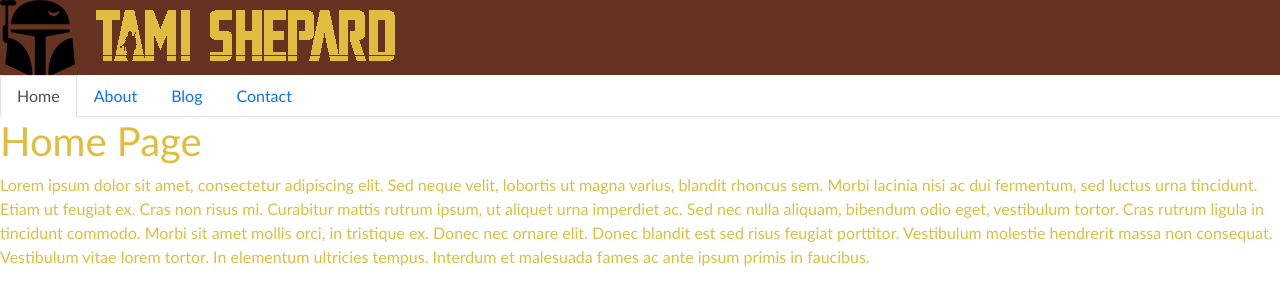
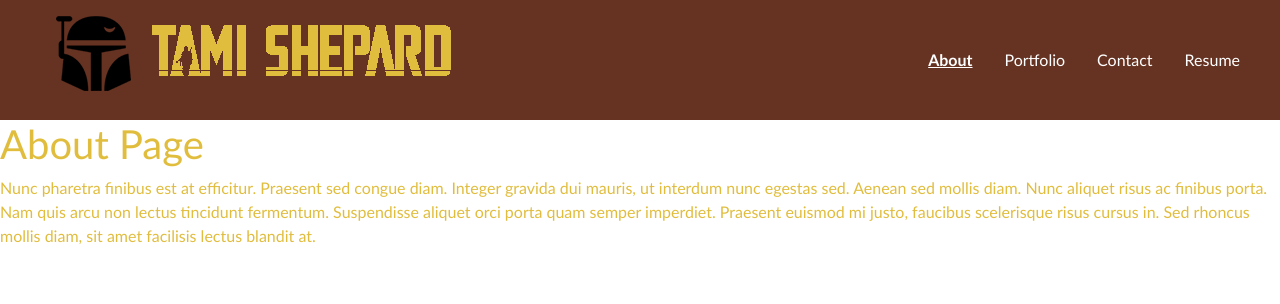
Before and after one commit to Fett-Boba/week20-portfolio, a React (Create React App) app: page / in a window 1280 px wide. Shown: the top 304 px of the page. Built offline with nearby package versions, Linux system fonts and the light colour scheme.

Commit message:
Get the navbar working

```diff
--- a/src/App.css
+++ b/src/App.css
@@ -6,63 +6,7 @@ html {
      scroll-behavior: smooth;
 }
 
-.bg-green {
-     background-color: #587059;
+.active {
+     font-weight: bolder;
+     text-decoration: underline;
 }
-
-.bg-red {
-     background-color: #663322;
-}
-
-.bg-yellow {
-     background-color: #bb8855;
-}
-
-.active {
-     background-color: #587059;
-}
-
-.nav-tabs .nav-item.show .nav-link,
-.nav-tabs .nav-link.active {
-     color: white;
-     background-color: #587059;
-     border-color: #587059;
-}
-
-.nav-tabs {
-     border-bottom: 0px;
-}
-
-.nav-link {
-     color: white;
-}
-
-.card {
-     border: 0px;
-}
-
-.rounded-corners {
-     border-radius: 25px;
-}
-
- a {
-      color: white;
- }
-
- a:hover {
-      color: darkgrey;
- }
-
-.icon-color {
-     color:#e1bd3e;
-}
-
-.menu-tab:hover {
-     background-color:#587059;
-     color:white;
- }
-
-.menu-tab:active {
-       background-color:#000;
-       color:white;
- }
--- a/src/App.js
+++ b/src/App.js
@@ -1,7 +1,7 @@
 import React from "react";
-import { } from './App.css';
-
 import PortfolioContainer from "./components/PortfolioContainer";
+import 'bootstrap/dist/css/bootstrap.min.css';
+import { } from "./App.css";
 
 const App = () => <PortfolioContainer />;
 
--- /dev/null
+++ b/src/components/Header.css
@@ -0,0 +1,15 @@
+.bg-red {
+     background-color: #663322;
+}
+
+.navbar a {
+     color: white;
+}
+
+.navbar a:hover {
+     color: darkgray;
+}
+
+.navbar a:visited {
+     color: white;
+}
--- a/src/components/Header.js
+++ b/src/components/Header.js
@@ -1,18 +1,34 @@
 import boba from "../img/bobaThumbnail75x75.png";
 import me from "../img/meDarkYellow.png";
+import { } from "./Header.css";
 
-export default function Header() {
+export default function Header({ currentPage, handlePageChange }) {
      return (
-          // <header>
-          //      <h1>Tami Shepard</h1>
-          // </header>
+          <header className="row bg-red">
 
-          <header className="row bg-red">
-               <div className="col-md-9 align-self-center">
-                    <img src={boba} />
-                    <img src={me} />
-               </div>
+               <nav className="navbar navbar-light bg-red">
+                    <div className="container-fluid">
+                         <ul className="navbar-brand">
+                              <img src={boba} className="d-inline-block align-text-top" alt="" />
+                              <img src={me} className="d-inline-block align-text-top" alt="" />
+                         </ul>
+                         <ul className="nav justify-content-end">
+                              <li className="nav-item">
+                                   <a href="#about" onClick={() => handlePageChange('About')} className={currentPage === 'About' ? 'nav-link active' : 'nav-link'}>About</a>
+                              </li>
+                              <li className="nav-item">
+                                   <a href="#portfolio" onClick={() => handlePageChange('Portfolio')} className={currentPage === 'Portfolio' ? 'nav-link active' : 'nav-link'}>Portfolio</a>
+                              </li>
+                              <li className="nav-item">
+                                   <a href="#contact" onClick={() => handlePageChange('Contact')} className={currentPage === 'Contact' ? 'nav-link active' : 'nav-link'}>Contact</a>
+                              </li>
+                              <li className="nav-item">
+                                   <a href="#resume" onClick={() => handlePageChange('Resume')} className={currentPage === 'Resume' ? 'nav-link active' : 'nav-link'}>Resume</a>
+                              </li>
+                         </ul>
+                    </div>
+               </nav>
+
           </header>
-
      );
 }
--- a/src/components/NavTabs.js
+++ /dev/null
@@ -1,30 +0,0 @@
-import React from 'react';
-
-function NavTabs({ currentPage, handlePageChange }) {
-     return (
-          <ul className="nav nav-tabs">
-               <li className="nav-item">
-                    <a href="#home" onClick={() => handlePageChange('Home')} className={currentPage === 'Home' ? 'nav-link active' : 'nav-link'}>
-                         Home
-                    </a>
-               </li>
-               <li className="nav-item">
-                    <a href="#about" onClick={() => handlePageChange('About')} className={currentPage === 'About' ? 'nav-link active' : 'nav-link'}>
-                         About
-                    </a>
-               </li>
-               <li className="nav-item">
-                    <a href="#blog" onClick={() => handlePageChange('Blog')} className={currentPage === 'Blog' ? 'nav-link active' : 'nav-link'}>
-                         Blog
-                    </a>
-               </li>
-               <li className="nav-item">
-                    <a href="#contact" onClick={() => handlePageChange('Contact')} className={currentPage === 'Contact' ? 'nav-link active' : 'nav-link'}>
-                         Contact
-                    </a>
-               </li>
-          </ul>
-     );
-}
-
-export default NavTabs;
--- a/src/components/PortfolioContainer.js
+++ b/src/components/PortfolioContainer.js
@@ -1,37 +1,34 @@
 import React, { useState } from 'react';
 
 import Header from './Header';
-import NavTabs from './NavTabs';
 
-import Home from './pages/Home';
 import About from './pages/About';
-import Blog from './pages/Blog';
+import Portfolio from './pages/Portfolio';
 import Contact from './pages/Contact';
+import Resume from './pages/Resume';
 
 export default function PortfolioContainer() {
-     const [currentPage, setCurrentPage] = useState('Home');
 
-     // This method is checking to see what the value of `currentPage` is. Depending on the value of currentPage,
-     // we return the corresponding component to render.
+     const [currentPage, setCurrentPage] = useState('About');
+
      const renderPage = () => {
-          if (currentPage === 'Home') {
-               return <Home />;
-          }
           if (currentPage === 'About') {
                return <About />;
           }
-          if (currentPage === 'Blog') {
-               return <Blog />;
+          if (currentPage === 'Portfolio') {
+               return <Portfolio />;
           }
-          return <Contact />;
+          if (currentPage === 'Contact') {
+               return <Contact />;
+          }
+          return <Resume />;
      };
 
      const handlePageChange = (page) => setCurrentPage(page);
 
      return (
           <div>
-               <Header />
-               <NavTabs currentPage={currentPage} handlePageChange={handlePageChange} />
+               <Header currentPage={currentPage} handlePageChange={handlePageChange} />
                {renderPage()}
           </div>
      );
--- a/src/components/pages/Blog.js
+++ /dev/null
@@ -1,24 +0,0 @@
-import React from 'react';
-
-export default function Blog() {
-  return (
-    <div>
-      <h1>Blog Page</h1>
-      <p>
-        Donec a volutpat quam. Curabitur nec varius justo, sed rutrum ligula.
-        Curabitur pellentesque turpis sit amet eros iaculis, a mollis arcu
-        dictum. Ut vel ante eget massa ornare placerat. Etiam nisl orci, finibus
-        sodales volutpat et, hendrerit ut dolor. Suspendisse porta dictum nunc,
-        sed pretium risus rutrum eget. Nam consequat, ligula in faucibus
-        vestibulum, nisi justo laoreet risus, luctus luctus mi lacus sit amet
-        libero. Class aptent taciti sociosqu ad litora torquent per conubia
-        nostra, per inceptos himenaeos. Mauris pretium condimentum tellus eget
-        lobortis. Interdum et malesuada fames ac ante ipsum primis in faucibus.
-        Donec placerat accumsan mi, ut congue neque placerat eu. Donec nec ipsum
-        in velit pellentesque vehicula sit amet at augue. Maecenas aliquam
-        bibendum congue. Pellentesque semper, lectus non ullamcorper iaculis,
-        est ligula suscipit velit, sed bibendum turpis dui in sapien.
-      </p>
-    </div>
-  );
-}
--- a/src/components/pages/Home.js
+++ /dev/null
@@ -1,21 +0,0 @@
-import React from 'react';
-
-export default function Home() {
-  return (
-    <div>
-      <h1>Home Page</h1>
-      <p>
-        Lorem ipsum dolor sit amet, consectetur adipiscing elit. Sed neque
-        velit, lobortis ut magna varius, blandit rhoncus sem. Morbi lacinia nisi
-        ac dui fermentum, sed luctus urna tincidunt. Etiam ut feugiat ex. Cras
-        non risus mi. Curabitur mattis rutrum ipsum, ut aliquet urna imperdiet
-        ac. Sed nec nulla aliquam, bibendum odio eget, vestibulum tortor. Cras
-        rutrum ligula in tincidunt commodo. Morbi sit amet mollis orci, in
-        tristique ex. Donec nec ornare elit. Donec blandit est sed risus feugiat
-        porttitor. Vestibulum molestie hendrerit massa non consequat. Vestibulum
-        vitae lorem tortor. In elementum ultricies tempus. Interdum et malesuada
-        fames ac ante ipsum primis in faucibus.
-      </p>
-    </div>
-  );
-}
--- /dev/null
+++ b/src/components/pages/Portfolio.js
@@ -0,0 +1,24 @@
+import React from 'react';
+
+export default function Portfolio() {
+     return (
+          <div>
+               <h1>Blog Page</h1>
+               <p>
+                    Donec a volutpat quam. Curabitur nec varius justo, sed rutrum ligula.
+                    Curabitur pellentesque turpis sit amet eros iaculis, a mollis arcu
+                    dictum. Ut vel ante eget massa ornare placerat. Etiam nisl orci, finibus
+                    sodales volutpat et, hendrerit ut dolor. Suspendisse porta dictum nunc,
+                    sed pretium risus rutrum eget. Nam consequat, ligula in faucibus
+                    vestibulum, nisi justo laoreet risus, luctus luctus mi lacus sit amet
+                    libero. Class aptent taciti sociosqu ad litora torquent per conubia
+                    nostra, per inceptos himenaeos. Mauris pretium condimentum tellus eget
+                    lobortis. Interdum et malesuada fames ac ante ipsum primis in faucibus.
+                    Donec placerat accumsan mi, ut congue neque placerat eu. Donec nec ipsum
+                    in velit pellentesque vehicula sit amet at augue. Maecenas aliquam
+                    bibendum congue. Pellentesque semper, lectus non ullamcorper iaculis,
+                    est ligula suscipit velit, sed bibendum turpis dui in sapien.
+               </p>
+          </div>
+     );
+}
--- /dev/null
+++ b/src/components/pages/Resume.js
@@ -0,0 +1,21 @@
+import React from 'react';
+
+export default function Resume() {
+     return (
+          <div>
+               <h1>Home Page</h1>
+               <p>
+                    Lorem ipsum dolor sit amet, consectetur adipiscing elit. Sed neque
+                    velit, lobortis ut magna varius, blandit rhoncus sem. Morbi lacinia nisi
+                    ac dui fermentum, sed luctus urna tincidunt. Etiam ut feugiat ex. Cras
+                    non risus mi. Curabitur mattis rutrum ipsum, ut aliquet urna imperdiet
+                    ac. Sed nec nulla aliquam, bibendum odio eget, vestibulum tortor. Cras
+                    rutrum ligula in tincidunt commodo. Morbi sit amet mollis orci, in
+                    tristique ex. Donec nec ornare elit. Donec blandit est sed risus feugiat
+                    porttitor. Vestibulum molestie hendrerit massa non consequat. Vestibulum
+                    vitae lorem tortor. In elementum ultricies tempus. Interdum et malesuada
+                    fames ac ante ipsum primis in faucibus.
+               </p>
+          </div>
+     );
+}
```
Also changed, not shown: src/test.html (added, +23 -0 lines).
